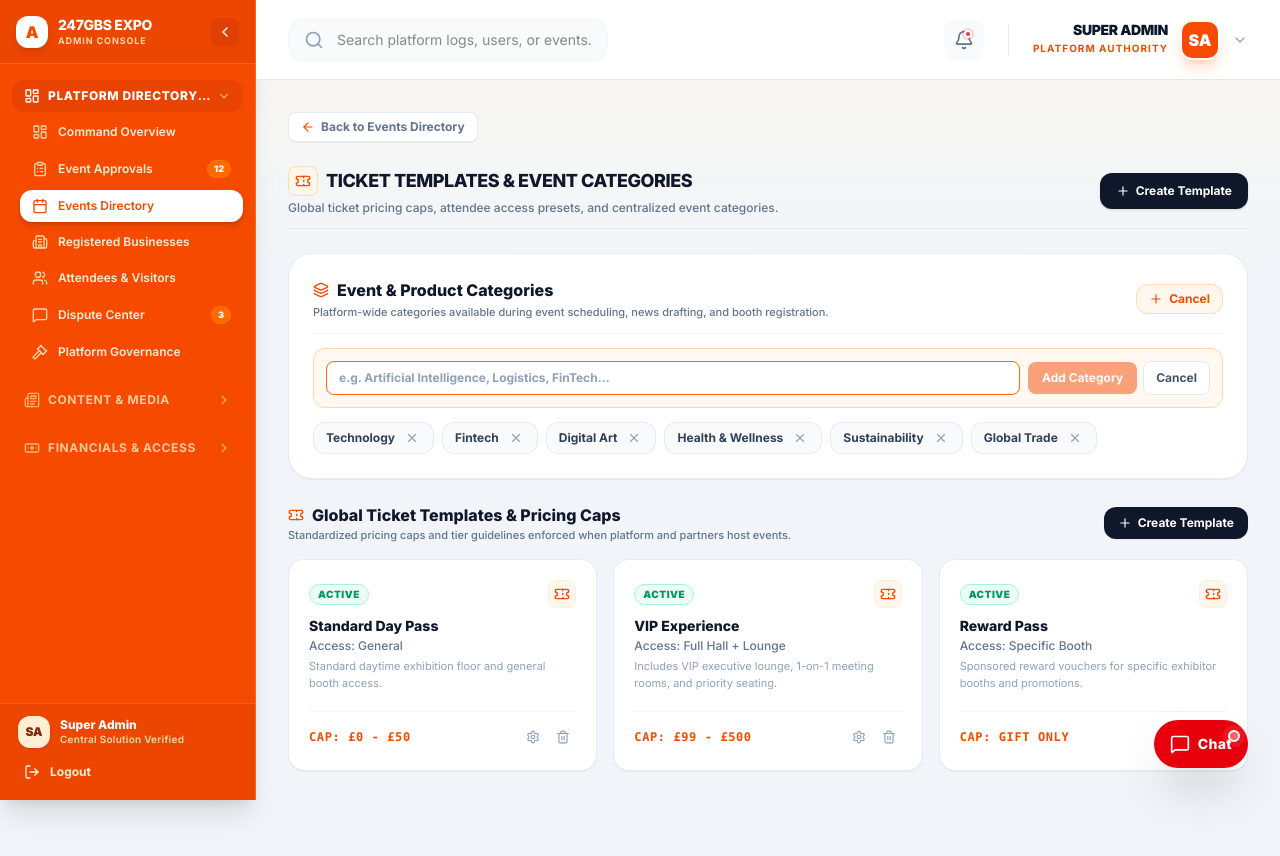
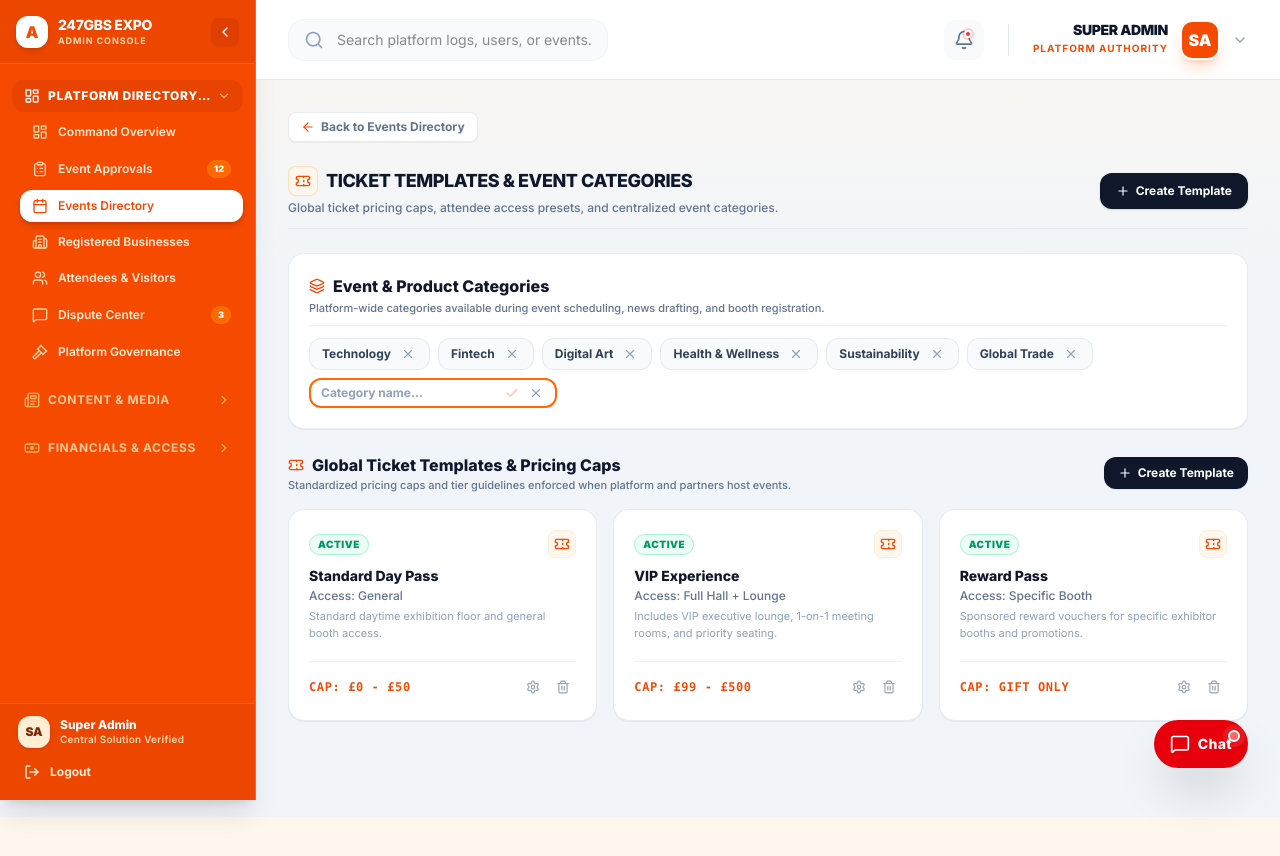
Before and after one commit to Synergyfy/247GBS-Expo, a Next.js app: page /dashboard/admin/events/templates in a window 1280 px wide. Both pictures are taken after a click on the button "Add Category". Shown: the top 856 px of the page. After the commit the page ends 817 px from the top, so only its background shows below. Built offline with nearby package versions, Linux system fonts and the light colour scheme.

Commit message:
style(admin): streamline add category to inline pill button without background wrapper

```diff
--- a/src/app/dashboard/admin/events/templates/page.tsx
+++ b/src/app/dashboard/admin/events/templates/page.tsx
@@ -10,7 +10,8 @@ import {
   Settings,
   X,
   Layers,
-  CheckCircle2
+  CheckCircle2,
+  Check
 } from "lucide-react";
 import {
   DEFAULT_EVENT_CATEGORIES,
@@ -152,9 +153,8 @@ export default function TicketTemplatesPage() {
       </div>
 
       {/* 1. EVENT & PRODUCT CATEGORIES */}
-      <div className="bg-white p-4 sm:p-6 rounded-2xl sm:rounded-3xl border border-slate-200/80 shadow-2xs space-y-3.5">
-        <div className="flex flex-col sm:flex-row sm:items-center justify-between gap-2 border-b border-slate-100 pb-3">
-          <div>
+      <div className="bg-white p-4 sm:p-5 rounded-2xl border border-slate-200/80 shadow-2xs space-y-3">
+        <div className="border-b border-slate-100 pb-2">
           <h3 className="font-extrabold text-sm sm:text-base text-slate-900 flex items-center gap-2">
             <Layers className="w-4 h-4 text-orange-600" />
             <span>Event & Product Categories</span>
@@ -164,54 +164,8 @@ export default function TicketTemplatesPage() {
           </p>
         </div>
 
-          <button
-            type="button"
-            onClick={() => setIsAddingCategory(!isAddingCategory)}
-            className="inline-flex items-center gap-1.5 px-3 py-1.5 rounded-xl text-xs font-bold text-orange-600 bg-orange-50 border border-orange-200/80 hover:bg-orange-100 transition-colors shrink-0 w-fit cursor-pointer"
-          >
-            <Plus className="w-3.5 h-3.5" />
-            <span>{isAddingCategory ? "Cancel" : "Add Category"}</span>
-          </button>
-        </div>
-
-        {/* Inline Add Category Input */}
-        {isAddingCategory && (
-          <form
-            onSubmit={handleAddCategory}
-            className="p-3 bg-orange-50/70 border border-orange-200 rounded-xl flex flex-col sm:flex-row items-stretch sm:items-center gap-2 animate-in fade-in"
-          >
-            <input
-              type="text"
-              autoFocus
-              value={newCategoryName}
-              onChange={(e) => setNewCategoryName(e.target.value)}
-              placeholder="e.g. Artificial Intelligence, Logistics, FinTech..."
-              className="flex-1 px-3 py-2 bg-white border border-slate-200 rounded-lg text-xs font-bold text-slate-900 placeholder:text-slate-400 focus:outline-none focus:border-orange-500"
-            />
-            <div className="flex items-center gap-1.5 shrink-0">
-              <button
-                type="submit"
-                disabled={!newCategoryName.trim()}
-                className="px-3.5 py-2 bg-orange-600 hover:bg-orange-700 disabled:opacity-50 text-white rounded-lg text-xs font-bold transition-colors cursor-pointer shadow-xs"
-              >
-                Add Category
-              </button>
-              <button
-                type="button"
-                onClick={() => {
-                  setIsAddingCategory(false);
-                  setNewCategoryName("");
-                }}
-                className="px-3 py-2 bg-white hover:bg-slate-100 text-slate-600 border border-slate-200 rounded-lg text-xs font-bold transition-colors cursor-pointer"
-              >
-                Cancel
-              </button>
-            </div>
-          </form>
-        )}
-
-        {/* Category Badges */}
-        <div className="flex flex-wrap gap-2">
+        {/* Category Badges with Inline Adder */}
+        <div className="flex flex-wrap items-center gap-2">
           {categories.map((cat, i) => (
             <div
               key={i}
@@ -230,8 +184,58 @@ export default function TicketTemplatesPage() {
             </div>
           ))}
 
-          {categories.length === 0 && (
-            <div className="p-4 text-xs font-medium text-slate-400 bg-slate-50 border border-dashed border-slate-200 rounded-xl w-full text-center">
+          {isAddingCategory ? (
+            <form
+              onSubmit={handleAddCategory}
+              className="inline-flex items-center gap-1.5 bg-white border-2 border-orange-500 rounded-xl px-2.5 py-1 shadow-xs animate-in fade-in"
+            >
+              <input
+                type="text"
+                autoFocus
+                value={newCategoryName}
+                onChange={(e) => setNewCategoryName(e.target.value)}
+                onKeyDown={(e) => {
+                  if (e.key === "Escape") {
+                    setIsAddingCategory(false);
+                    setNewCategoryName("");
+                  }
+                }}
+                placeholder="Category name..."
+                className="w-36 sm:w-44 text-xs font-bold text-slate-900 placeholder:text-slate-400 focus:outline-none bg-transparent"
+              />
+              <button
+                type="submit"
+                disabled={!newCategoryName.trim()}
+                className="text-orange-600 hover:text-orange-700 disabled:opacity-30 p-0.5 cursor-pointer"
+                title="Add Category"
+              >
+                <Check className="w-3.5 h-3.5 stroke-[2.5]" />
+              </button>
+              <button
+                type="button"
+                onClick={() => {
+                  setIsAddingCategory(false);
+                  setNewCategoryName("");
+                }}
+                className="text-slate-400 hover:text-slate-600 p-0.5 cursor-pointer"
+                title="Cancel"
+              >
+                <X className="w-3.5 h-3.5" />
+              </button>
+            </form>
+          ) : (
+            <button
+              type="button"
+              onClick={() => setIsAddingCategory(true)}
+              className="inline-flex items-center gap-1.5 px-3 py-1.5 border border-dashed border-slate-300 rounded-xl text-slate-500 hover:text-orange-600 hover:border-orange-400 hover:bg-orange-50/50 transition-all text-xs font-bold cursor-pointer"
+            >
+              <Plus className="w-3.5 h-3.5" />
+              <span>Add Category</span>
+            </button>
+          )}
+
+          {categories.length === 0 && !isAddingCategory && (
+            <div className="p-3 text-xs font-medium text-slate-400 bg-slate-50 border border-dashed border-slate-200 rounded-xl w-full text-center">
               No categories configured yet. Click &quot;Add Category&quot; above to create one.
             </div>
           )}
```
Lines whose indentation alone changed are shown as unchanged.
